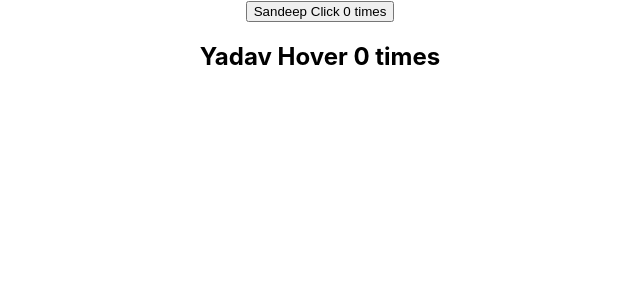
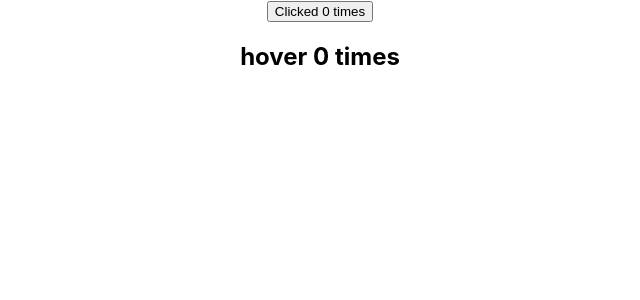
Before and after one commit to syadavdev/js-sample-code, a React (Create React App) app: page / in a window 1280 px wide. Shown: the top 300 px of the page, without its empty margins (320-960 px from the left). Built offline with nearby package versions, Linux system fonts and the light colour scheme.

Commit message:
learn render props

```diff
--- a/src/App.js
+++ b/src/App.js
@@ -1,5 +1,9 @@
 import './App.css';
 import './appStyles.css'
+import ClickCounterTwo from './components/ClickCounterTwo';
+import HoverCounterTwo from './components/HoverCounterTwo';
+import Counter from './Counter';
+import User from './User';
 /* import Greet from './components/Greet'
 import Welcome from './components/Welcome'
 import Hello from './components/Hello'
@@ -24,15 +28,29 @@ import FocusInput from './components/FocusInput';
 import ForwardInputParentRef from './components/ForwardInputParentRef';
 import PortalDemo from './components/PortalDemo';
 import Hero from './components/Hero';
-import ErrorBoundary from './components/ErrorBoundary'; */
+import ErrorBoundary from './components/ErrorBoundary';
 import ClickCounter from './components/ClickCounter';
-import HoverCounter from './components/HoverCounter';
+import HoverCounter from './components/HoverCounter';*/
 
 function App() {
   return (
     <div className="App">
-      <ClickCounter name='Sandeep' />
-      <HoverCounter name='Yadav'/>
+      <Counter>
+        { (count, incrementCount ) => (
+        <ClickCounterTwo count={count} incrementCount={incrementCount} />
+        )}
+      </Counter>
+
+      <Counter>
+        { (count, incrementCount) => (
+        <HoverCounterTwo count={count} incrementCount={incrementCount} />
+        )}
+      </Counter>
+      {/* <ClickCounterTwo />
+      <HoverCounterTwo />
+      <User render={ (isLoggedIn) => isLoggedIn ? 'Sandeep' : 'guest' } /> */}
+      {/* <ClickCounter name='Sandeep' />
+      <HoverCounter name='Yadav'/> */}
       {/* <ErrorBoundary>
         <Hero heroName='Shaktiman'/>
       </ErrorBoundary>
--- /dev/null
+++ b/src/Counter.js
@@ -0,0 +1,30 @@
+import React, { Component } from 'react'
+
+class Counter extends Component {
+
+    constructor(props) {
+        super(props)
+
+        this.state = {
+             count: 0
+        }
+    }
+
+    incrementCount = () => {
+        this.setState(prevState => {
+            return {
+                count: prevState.count + 1
+            }
+        })
+    }
+
+    render() {
+        return (
+            <div>
+                {this.props.children(this.state.count, this.incrementCount)}
+            </div>
+        )
+    }
+}
+
+export default Counter
--- /dev/null
+++ b/src/User.js
@@ -0,0 +1,13 @@
+import React, { Component } from 'react'
+
+class User extends Component {
+    render() {
+        return (
+            <div>
+                {this.props.render(true)}
+            </div>
+        )
+    }
+}
+
+export default User
--- /dev/null
+++ b/src/components/ClickCounterTwo.js
@@ -0,0 +1,13 @@
+import React, { Component } from 'react'
+
+class ClickCounterTwo extends Component {
+
+    render() {
+        const { count, incrementCount } = this.props
+        return (
+            <button onClick={incrementCount}>Clicked {count} times</button>
+        )
+    }
+}
+
+export default ClickCounterTwo
--- /dev/null
+++ b/src/components/HoverCounterTwo.js
@@ -0,0 +1,13 @@
+import React, { Component } from 'react'
+
+class HoverCounterTwo extends Component {
+
+    render() {
+        const {count, incrementCount} = this.props
+        return (
+            <h2 onMouseOver={incrementCount}>hover {count} times</h2>
+        )
+    }
+}
+
+export default HoverCounterTwo
```
Also changed, not shown: src/components/HoverCounter.js (line endings or trailing spaces).
